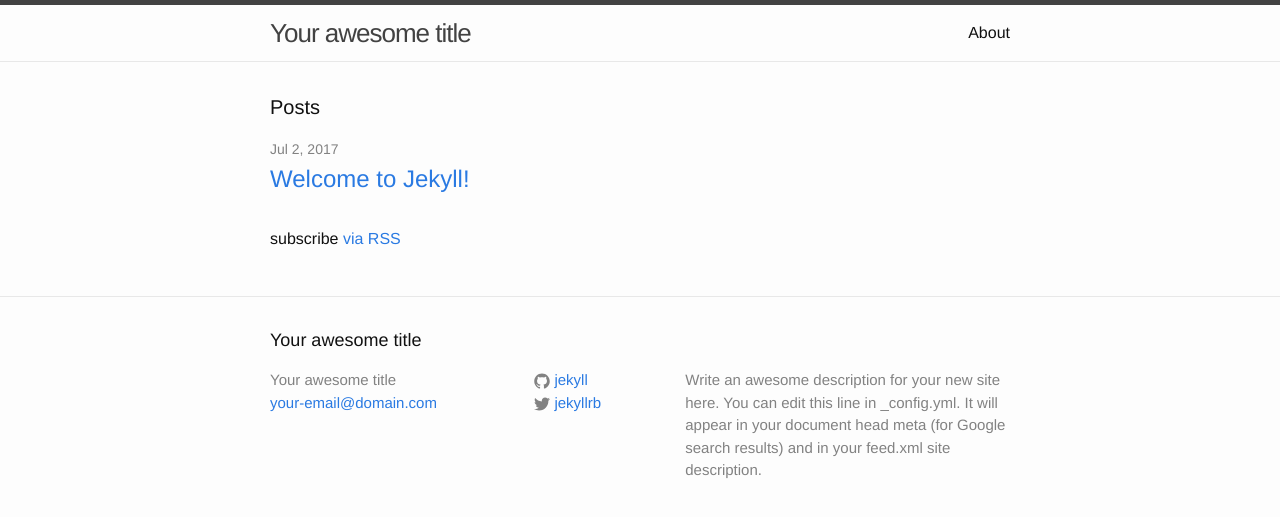
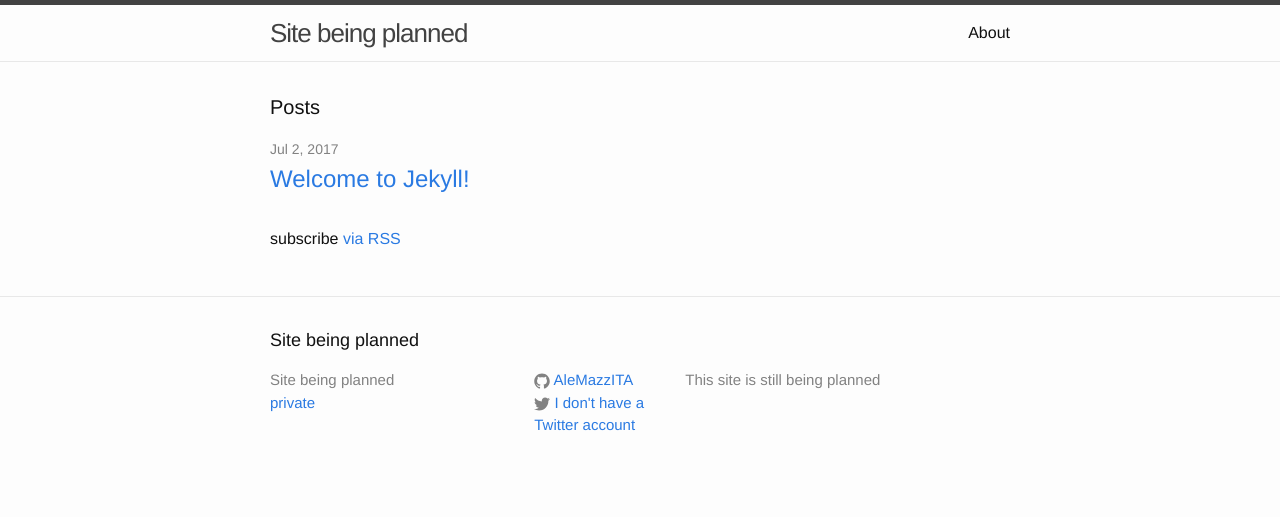
Before and after one commit to AleMazzITA/AleMazzITA.GitHub.io, a Jekyll site: the page built from index.html, in a window 1280 px wide. Shown: the top 517 px of the page. Built offline with Jekyll 4.4.1, drawn with Linux system fonts in a browser that asks for light colours.

Commit message:
Update _config.yml

```diff
--- a/_config.yml
+++ b/_config.yml
@@ -6,16 +6,13 @@
 # 'jekyll serve'. If you change this file, please restart the server process.
 
 # Site settings
-title: Your awesome title
-email: your-email@domain.com
+title: Site being planned
+email: private
 description: > # this means to ignore newlines until "baseurl:"
-  Write an awesome description for your new site here. You can edit this
-  line in _config.yml. It will appear in your document head meta (for
-  Google search results) and in your feed.xml site description.
+  This site is still being planned
 baseurl: "" # the subpath of your site, e.g. /blog
 url: "http://yourdomain.com" # the base hostname & protocol for your site
-twitter_username: jekyllrb
-github_username:  jekyll
-
+twitter_username: I don't have a Twitter account
+github_username:  AleMazzITA
 # Build settings
 markdown: kramdown
```
